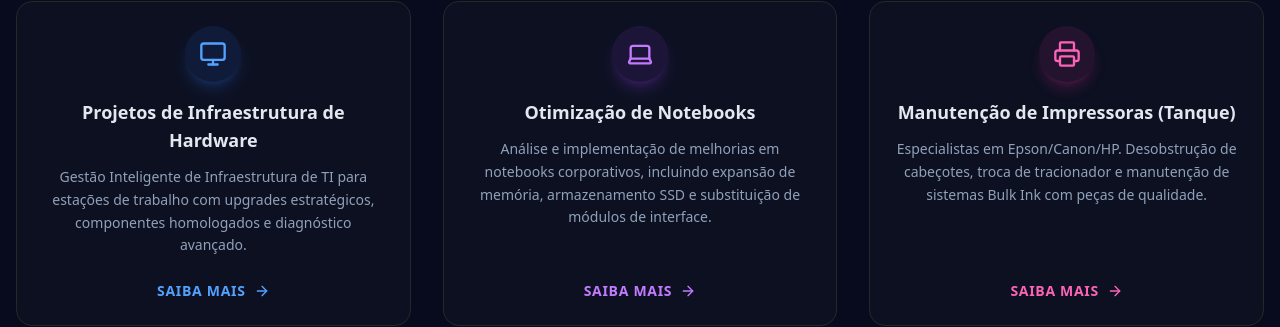
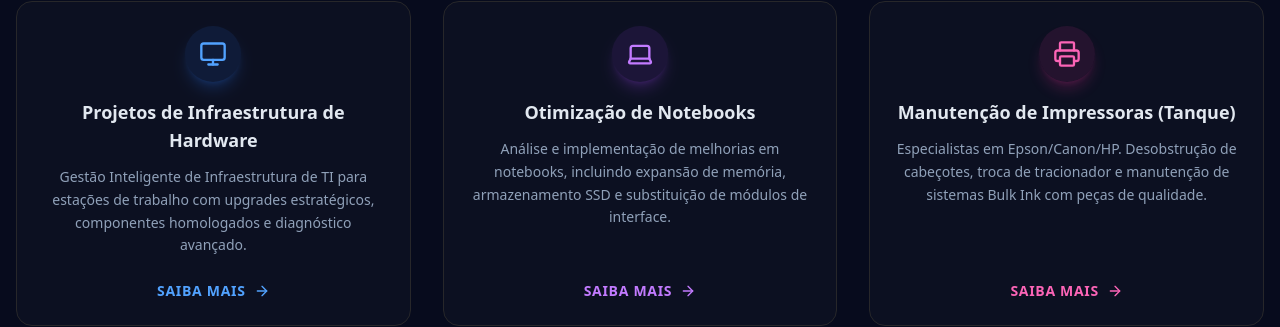
Before and after one commit to wheslancardoso/wtechprot, a Next.js app: page / in a window 1280 px wide. Shown: the part 1756-2083 px from the top of the page. Built offline with nearby package versions, Linux system fonts and the light colour scheme; no server answers.

Commit message:
refactor(conteúdo): simplificar terminologia para 'Notebooks' em vez de 'Notebooks Corporativos'

```diff
--- a/src/app/page.tsx
+++ b/src/app/page.tsx
@@ -293,7 +293,7 @@
                     <Laptop className="w-7 h-7" />
                   </div>
                   <h3 className="font-bold text-lg text-slate-200 mb-3 group-hover:text-white transition-colors">Otimização de Notebooks</h3>
-                  <p className="text-sm text-slate-400 leading-relaxed mb-6 flex-grow">Análise e implementação de melhorias em notebooks corporativos, incluindo expansão de memória, armazenamento SSD e substituição de módulos de interface.</p>
+                  <p className="text-sm text-slate-400 leading-relaxed mb-6 flex-grow">Análise e implementação de melhorias em notebooks, incluindo expansão de memória, armazenamento SSD e substituição de módulos de interface.</p>
                   <div className="flex items-center justify-center text-sm font-bold text-purple-400 group-hover:text-purple-300 transition-colors uppercase tracking-wider">
                     Saiba mais <ArrowRight className="ml-2 w-4 h-4" />
                   </div>
--- a/src/app/servicos/page.tsx
+++ b/src/app/servicos/page.tsx
@@ -119,7 +119,7 @@
                                 <Laptop className="w-12 h-12 text-primary" />
                             </div>
                             <div>
-                                <h2 className="text-2xl md:text-3xl font-bold text-white mb-4">Notebooks Corporativos</h2>
+                                <h2 className="text-2xl md:text-3xl font-bold text-white mb-4">Notebooks</h2>
                                 <p className="text-slate-300 leading-relaxed mb-6">
                                     Serviço de reparo avançado para notebooks. Atendemos no local ou com retirada (logística reversa).
                                     Especialistas em recuperação estrutural e substituição de peças originais.
```
